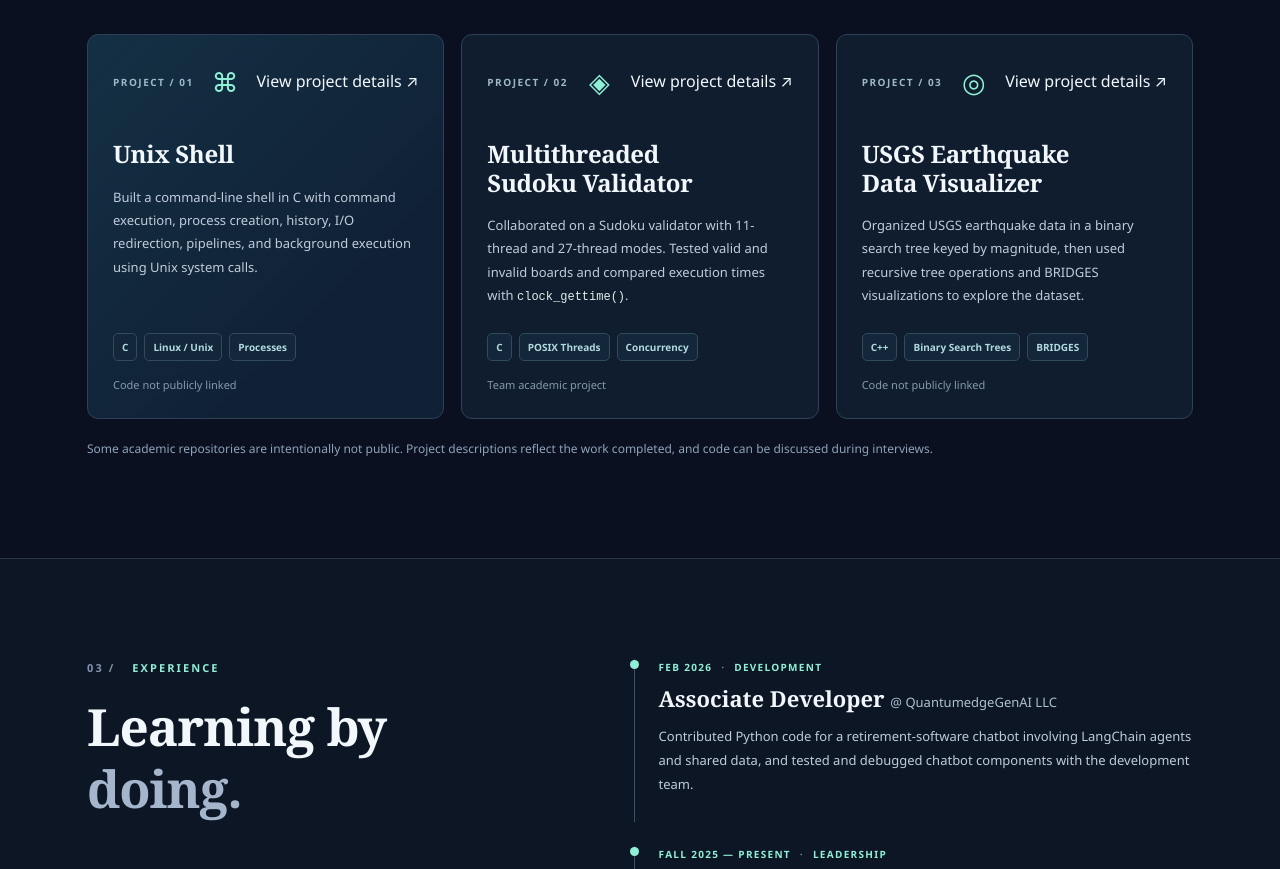
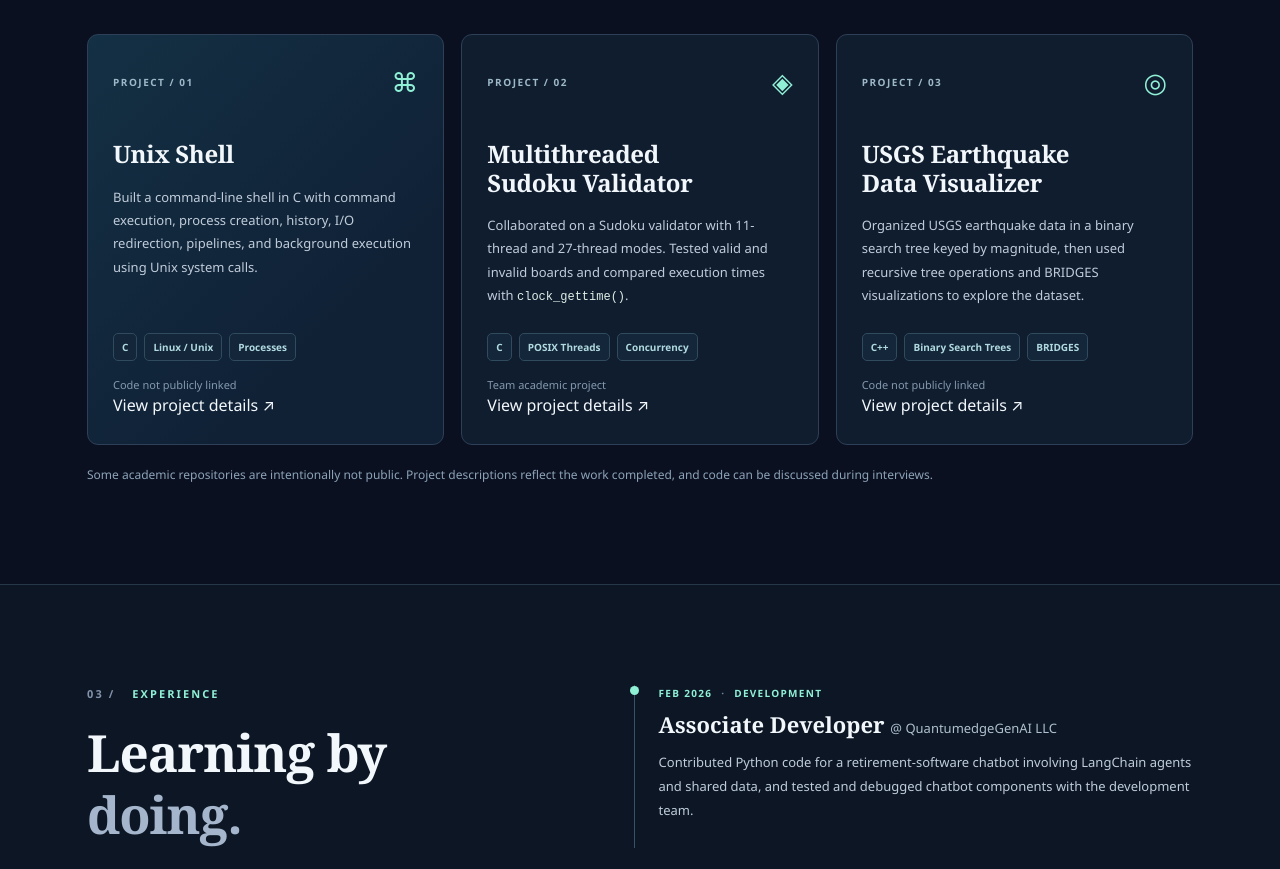
Before and after one commit to AbishekMadesh/AbishekMadesh.github.io, a plain HTML site: page index.html in a window 1280 px wide. Shown: the part 1620-2489 px from the top of the page. Drawn offline with Linux system fonts and the light colour scheme.

Commit message:
Place project detail calls to action below descriptions

```diff
--- a/index.html
+++ b/index.html
@@ -78,22 +78,22 @@
         </div>
         <div class="projects-grid">
           <a class="project-card project-featured" href="projects/unix-shell.html" aria-label="View details for Unix Shell">
-            <div class="project-card-top"><span class="project-number">PROJECT / 01</span><span class="project-icon" aria-hidden="true">⌘</span><span class="project-cta">View project details <span aria-hidden="true">↗</span></span></div>
+            <div class="project-card-top"><span class="project-number">PROJECT / 01</span><span class="project-icon" aria-hidden="true">⌘</span></div>
             <h3>Unix Shell</h3>
             <p>Built a command-line shell in C with command execution, process creation, history, I/O redirection, pipelines, and background execution using Unix system calls.</p>
-            <div class="project-bottom"><div class="project-tags"><span>C</span><span>Linux / Unix</span><span>Processes</span></div><span class="repo-note">Code not publicly linked</span></div>
+            <div class="project-bottom"><div class="project-tags"><span>C</span><span>Linux / Unix</span><span>Processes</span></div><span class="repo-note">Code not publicly linked</span><span class="project-cta">View project details <span aria-hidden="true">↗</span></span></div>
           </a>
           <a class="project-card" href="projects/sudoku-validator.html" aria-label="View details for Multithreaded Sudoku Validator">
-            <div class="project-card-top"><span class="project-number">PROJECT / 02</span><span class="project-icon" aria-hidden="true">◈</span><span class="project-cta">View project details <span aria-hidden="true">↗</span></span></div>
+            <div class="project-card-top"><span class="project-number">PROJECT / 02</span><span class="project-icon" aria-hidden="true">◈</span></div>
             <h3>Multithreaded<br>Sudoku Validator</h3>
             <p>Collaborated on a Sudoku validator with 11-thread and 27-thread modes. Tested valid and invalid boards and compared execution times with <code>clock_gettime()</code>.</p>
-            <div class="project-bottom"><div class="project-tags"><span>C</span><span>POSIX Threads</span><span>Concurrency</span></div><span class="repo-note">Team academic project</span></div>
+            <div class="project-bottom"><div class="project-tags"><span>C</span><span>POSIX Threads</span><span>Concurrency</span></div><span class="repo-note">Team academic project</span><span class="project-cta">View project details <span aria-hidden="true">↗</span></span></div>
           </a>
           <a class="project-card" href="projects/earthquake-visualizer.html" aria-label="View details for USGS Earthquake Data Visualizer">
-            <div class="project-card-top"><span class="project-number">PROJECT / 03</span><span class="project-icon" aria-hidden="true">◎</span><span class="project-cta">View project details <span aria-hidden="true">↗</span></span></div>
+            <div class="project-card-top"><span class="project-number">PROJECT / 03</span><span class="project-icon" aria-hidden="true">◎</span></div>
             <h3>USGS Earthquake<br>Data Visualizer</h3>
             <p>Organized USGS earthquake data in a binary search tree keyed by magnitude, then used recursive tree operations and BRIDGES visualizations to explore the dataset.</p>
-            <div class="project-bottom"><div class="project-tags"><span>C++</span><span>Binary Search Trees</span><span>BRIDGES</span></div><span class="repo-note">Code not publicly linked</span></div>
+            <div class="project-bottom"><div class="project-tags"><span>C++</span><span>Binary Search Trees</span><span>BRIDGES</span></div><span class="repo-note">Code not publicly linked</span><span class="project-cta">View project details <span aria-hidden="true">↗</span></span></div>
           </a>
         </div>
         <p class="projects-footnote">Some academic repositories are intentionally not public. Project descriptions reflect the work completed, and code can be discussed during interviews.</p>
```
